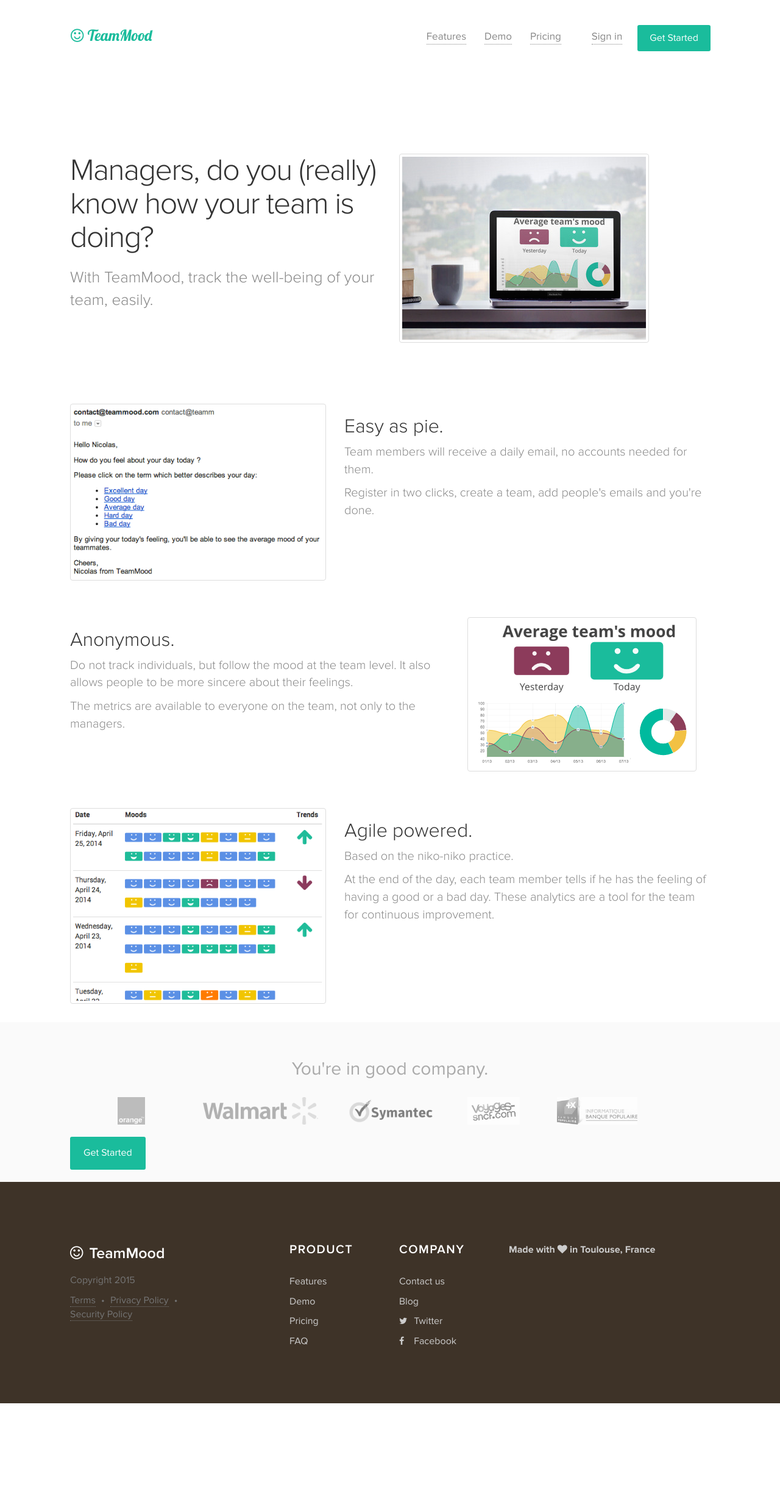
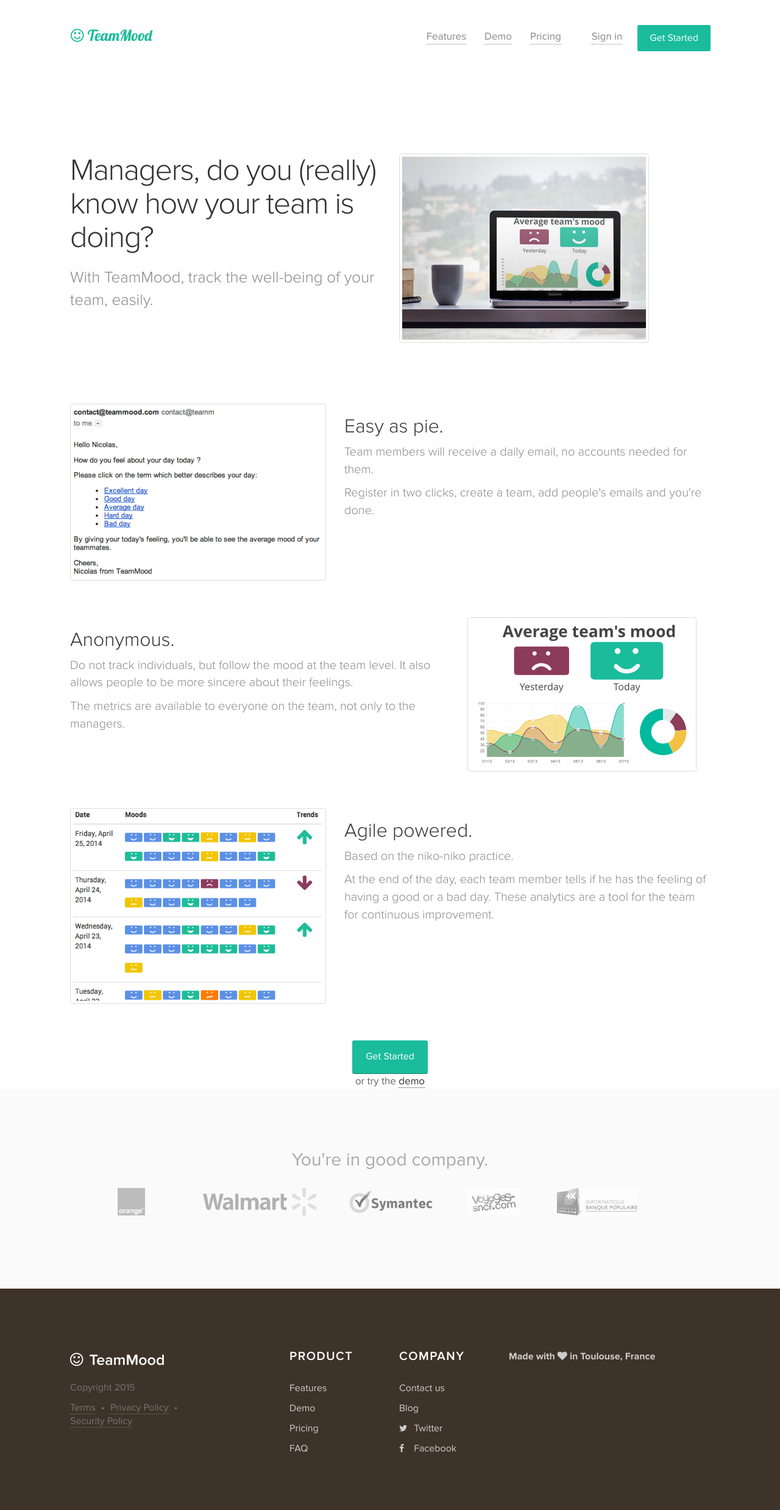
Before and after one commit to TeamMood/landing-page, a Jekyll site: the page built from index.html, in a window 1280 px wide. Shown: the whole page at 61% size. Built offline with Jekyll 4.4.1, drawn with Linux system fonts in a browser that asks for light colours; nearby versions of some CDN libraries; before the commit the page ends 2301 px from its top, so only the background shows below that.

Commit message:
Better call to action

```diff
--- a/index.html
+++ b/index.html
@@ -58,6 +58,16 @@
         </div>
     </div>
 </div>
+<div class="content-page">
+    <div class="container">
+        <div class="row">
+            <div class="col-md-12 center">
+                <a class="light-orange-btn btn-lg" href="/signup">Get Started</a>
+                <br>or try the <a href="/demo">demo</a>
+            </div>
+        </div>
+    </div>
+</div>
 <div class="homepage-press">
     <div class="container">
         <div class="row">
@@ -82,7 +92,5 @@
                 </div>
             </div>
         </div>
-
-        <a class="light-orange-btn btn-lg" href="/signup">Get Started</a>
     </div>
 </div>
```
Also changed, not shown: css/main.css.
